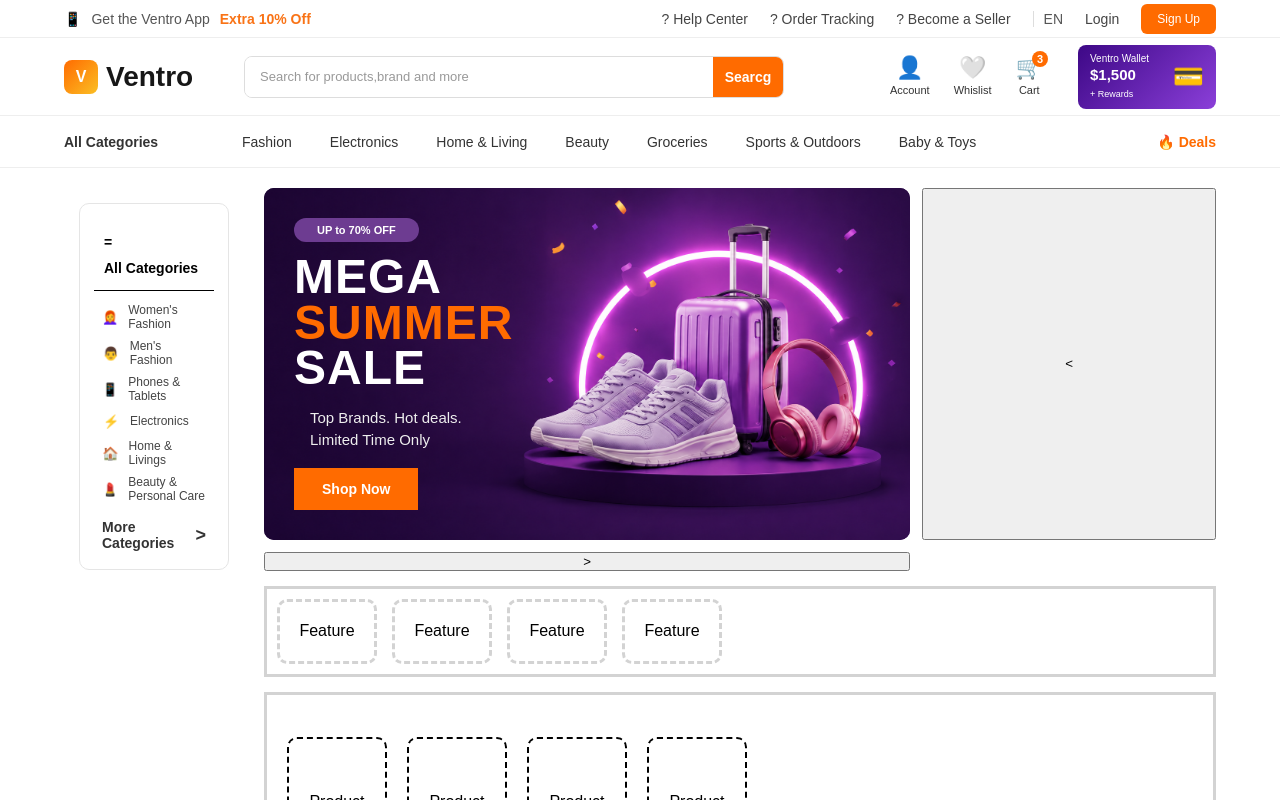
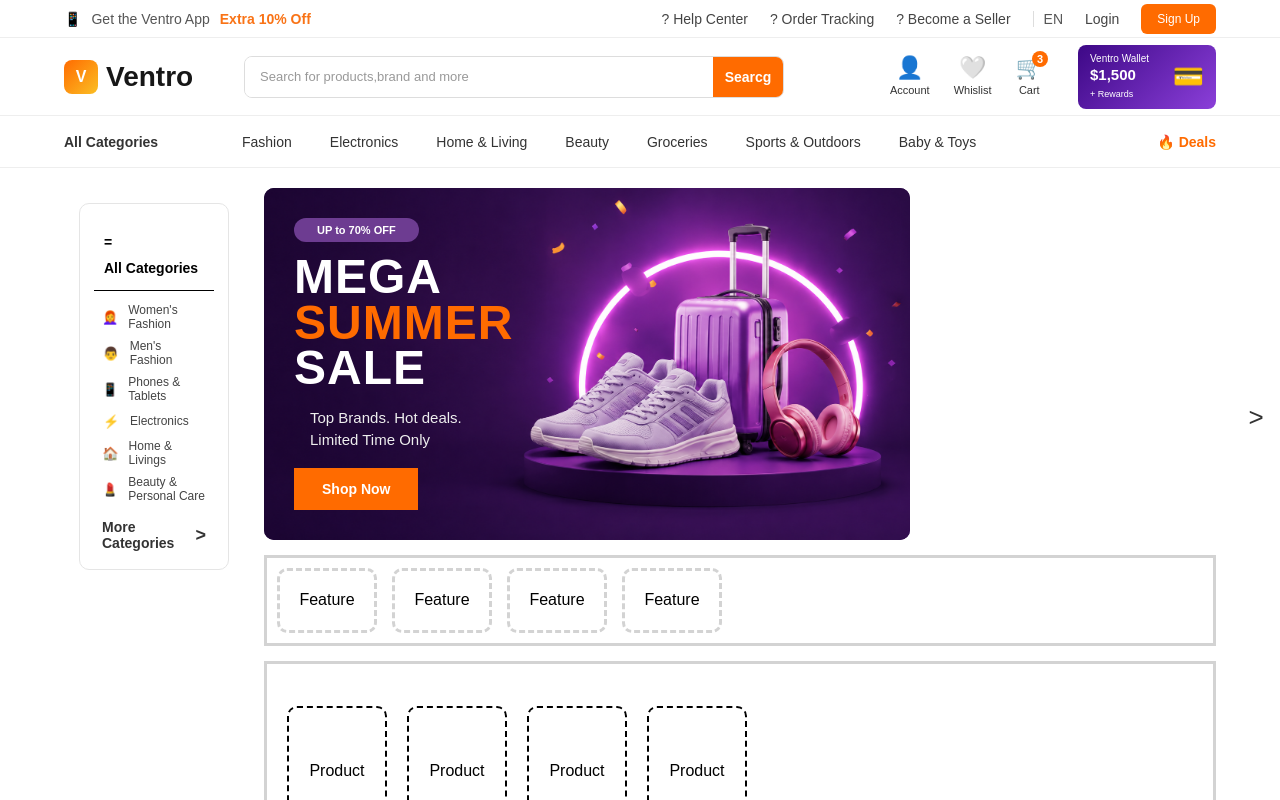
Before and after one commit to DeshanTharanga/MyECommerce, an Angular app: page / in a window 1280 px wide. Shown: the top 800 px of the page. Built offline with nearby package versions, Linux system fonts and the light colour scheme.

Commit message:
UI screen added

```diff
--- a/src/app/components/hero/hero.component.css
+++ b/src/app/components/hero/hero.component.css
@@ -95,3 +95,25 @@
 }
 
 /*slider buttons*/
+
+.slider-btn{
+  position: absolute;
+  top:50%;
+  transform: translate(-50%);
+  width: 34px;
+  height: 34px;
+  border:none;
+  border-radius: 50%;
+  background: white;
+  color: #333;
+  font-size: 26px;
+  cursor: pointer;
+  z-index: 5;
+}
+
+.slider-btn.left{
+  left: -10px
+}
+.slider-btn.right{
+  right: -10px
+}
--- a/src/app/components/hero/hero.component.html
+++ b/src/app/components/hero/hero.component.html
@@ -16,7 +16,7 @@
 
 <!--  slider butons-->
   <button class="slider-btn left"><</button>
-  <button class="slider-btn left">></button>
+  <button class="slider-btn right">></button>
 
 <!--  slider dots-->
   <div class="slider-dots">
```
Also changed, not shown: screens/1000522266.jpg (added).
